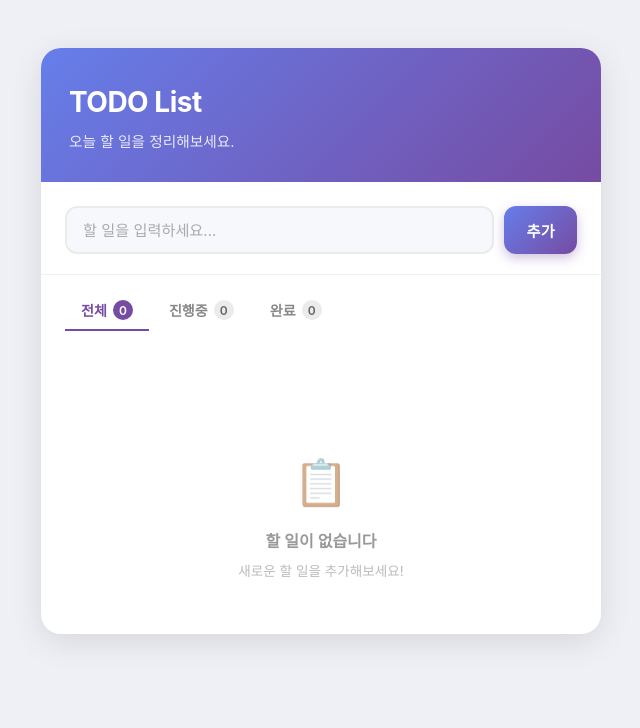
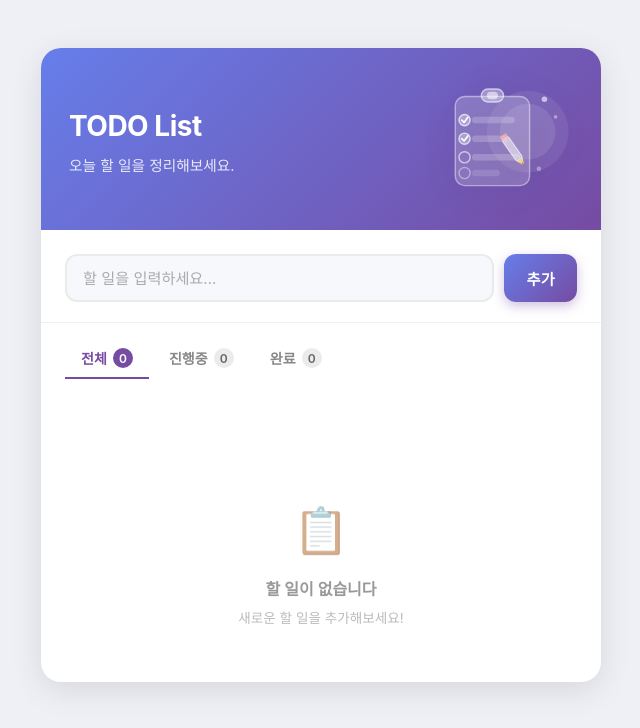
Before and after one commit to lee4022/todo-list, a plain HTML site: page index.html in a window 1280 px wide. Shown: the whole page, without its empty margins (319-959 px from the left). Drawn offline with Linux system fonts and the light colour scheme.

Commit message:
feat: 헤더 SVG 일러스트 추가 및 생성/완료 시각 표시

```diff
--- a/app.js
+++ b/app.js
@@ -20,7 +20,7 @@ function addTodo() {
     todoInput.focus();
     return;
   }
-  todos.push({ id: nextId++, text, completed: false });
+  todos.push({ id: nextId++, text, completed: false, createdAt: formatDate(new Date()) });
   todoInput.value = '';
   todoInput.focus();
   render();
@@ -96,6 +96,7 @@ function render() {
       </label>
       <div class="todo-body">
         <span class="todo-text">${escapeHtml(todo.text)}</span>
+        <span class="created-at">생성 ${todo.createdAt}</span>
         ${todo.completed && todo.completedAt ? `<span class="completed-at">완료 ${todo.completedAt}</span>` : ''}
       </div>
       <button class="delete-btn" title="삭제">✕</button>
--- a/css/style.css
+++ b/css/style.css
@@ -63,8 +63,19 @@ body {
 /* ── 카드 상단 헤더 박스 ── */
 .card-header {
   background: linear-gradient(135deg, #667eea 0%, #764ba2 100%);
-  padding: 32px 28px 28px;
+  padding: 28px 28px 24px;
   color: #fff;
+  display: flex;
+  align-items: center;
+  justify-content: space-between;
+  gap: 16px;
+  overflow: hidden;
+  position: relative;
+}
+
+.card-header-text {
+  flex: 1;
+  min-width: 0;
 }
 
 .card-title {
@@ -77,6 +88,21 @@ body {
 .card-sub {
   font-size: 0.92rem;
   opacity: 0.85;
+}
+
+.card-header-illust {
+  flex-shrink: 0;
+  width: 150px;
+  height: 130px;
+  display: flex;
+  align-items: center;
+  justify-content: center;
+  filter: drop-shadow(0 4px 16px rgba(0,0,0,0.18));
+}
+
+.card-header-illust svg {
+  width: 100%;
+  height: 100%;
 }
 
 /* ── 입력 영역 ── */
@@ -290,6 +316,11 @@ body {
   color: #aaa;
 }
 
+.created-at {
+  font-size: 0.75rem;
+  color: #b0b8c8;
+}
+
 .completed-at {
   font-size: 0.75rem;
   color: #b0a0c8;
--- a/index.html
+++ b/index.html
@@ -11,8 +11,56 @@
 
     <main class="main">
       <header class="card-header">
-        <h1 class="card-title">TODO List</h1>
-        <p class="card-sub">오늘 할 일을 정리해보세요.</p>
+        <div class="card-header-text">
+          <h1 class="card-title">TODO List</h1>
+          <p class="card-sub">오늘 할 일을 정리해보세요.</p>
+        </div>
+        <div class="card-header-illust">
+          <svg viewBox="0 0 160 140" fill="none" xmlns="http://www.w3.org/2000/svg" aria-hidden="true">
+            <!-- 배경 원형 글로우 -->
+            <circle cx="112" cy="60" r="44" fill="rgba(255,255,255,0.08)"/>
+            <circle cx="112" cy="60" r="30" fill="rgba(255,255,255,0.10)"/>
+
+            <!-- 클립보드 본체 -->
+            <rect x="34" y="22" width="80" height="96" rx="10" fill="rgba(255,255,255,0.18)" stroke="rgba(255,255,255,0.45)" stroke-width="1.5"/>
+
+            <!-- 클립 -->
+            <rect x="62" y="14" width="24" height="14" rx="7" fill="rgba(255,255,255,0.35)" stroke="rgba(255,255,255,0.6)" stroke-width="1.5"/>
+            <rect x="68" y="17" width="12" height="8" rx="4" fill="rgba(255,255,255,0.55)"/>
+
+            <!-- 할 일 줄 1 (완료) -->
+            <rect x="52" y="44" width="46" height="7" rx="3.5" fill="rgba(255,255,255,0.20)"/>
+            <circle cx="44" cy="47.5" r="6" fill="rgba(255,255,255,0.30)" stroke="rgba(255,255,255,0.7)" stroke-width="1.5"/>
+            <!-- 체크 표시 -->
+            <polyline points="41,47.5 43.5,50 47.5,44.5" stroke="white" stroke-width="1.8" stroke-linecap="round" stroke-linejoin="round"/>
+
+            <!-- 할 일 줄 2 (완료) -->
+            <rect x="52" y="64" width="38" height="7" rx="3.5" fill="rgba(255,255,255,0.20)"/>
+            <circle cx="44" cy="67.5" r="6" fill="rgba(255,255,255,0.30)" stroke="rgba(255,255,255,0.7)" stroke-width="1.5"/>
+            <polyline points="41,67.5 43.5,70 47.5,64.5" stroke="white" stroke-width="1.8" stroke-linecap="round" stroke-linejoin="round"/>
+
+            <!-- 할 일 줄 3 (진행중) -->
+            <rect x="52" y="84" width="52" height="7" rx="3.5" fill="rgba(255,255,255,0.20)"/>
+            <circle cx="44" cy="87.5" r="6" fill="transparent" stroke="rgba(255,255,255,0.6)" stroke-width="1.5"/>
+
+            <!-- 할 일 줄 4 (진행중) -->
+            <rect x="52" y="101" width="30" height="7" rx="3.5" fill="rgba(255,255,255,0.13)"/>
+            <circle cx="44" cy="104.5" r="6" fill="transparent" stroke="rgba(255,255,255,0.4)" stroke-width="1.5"/>
+
+            <!-- 우측 장식 별/스파클 -->
+            <circle cx="130" cy="25" r="3" fill="rgba(255,255,255,0.6)"/>
+            <circle cx="142" cy="44" r="2" fill="rgba(255,255,255,0.4)"/>
+            <circle cx="124" cy="100" r="2.5" fill="rgba(255,255,255,0.35)"/>
+
+            <!-- 연필 -->
+            <g transform="translate(100,85) rotate(-35)">
+              <rect x="-4" y="-22" width="8" height="28" rx="2" fill="rgba(255,255,255,0.5)" stroke="rgba(255,255,255,0.7)" stroke-width="1"/>
+              <polygon points="-4,6 4,6 0,14" fill="rgba(255,220,150,0.85)"/>
+              <rect x="-4" y="-26" width="8" height="6" rx="1" fill="rgba(255,180,180,0.7)"/>
+              <line x1="0" y1="10" x2="0" y2="14" stroke="rgba(60,40,20,0.5)" stroke-width="1"/>
+            </g>
+          </svg>
+        </div>
       </header>
       <section class="input-section">
         <input type="text" id="todoInput" class="todo-input" placeholder="할 일을 입력하세요...">
```
